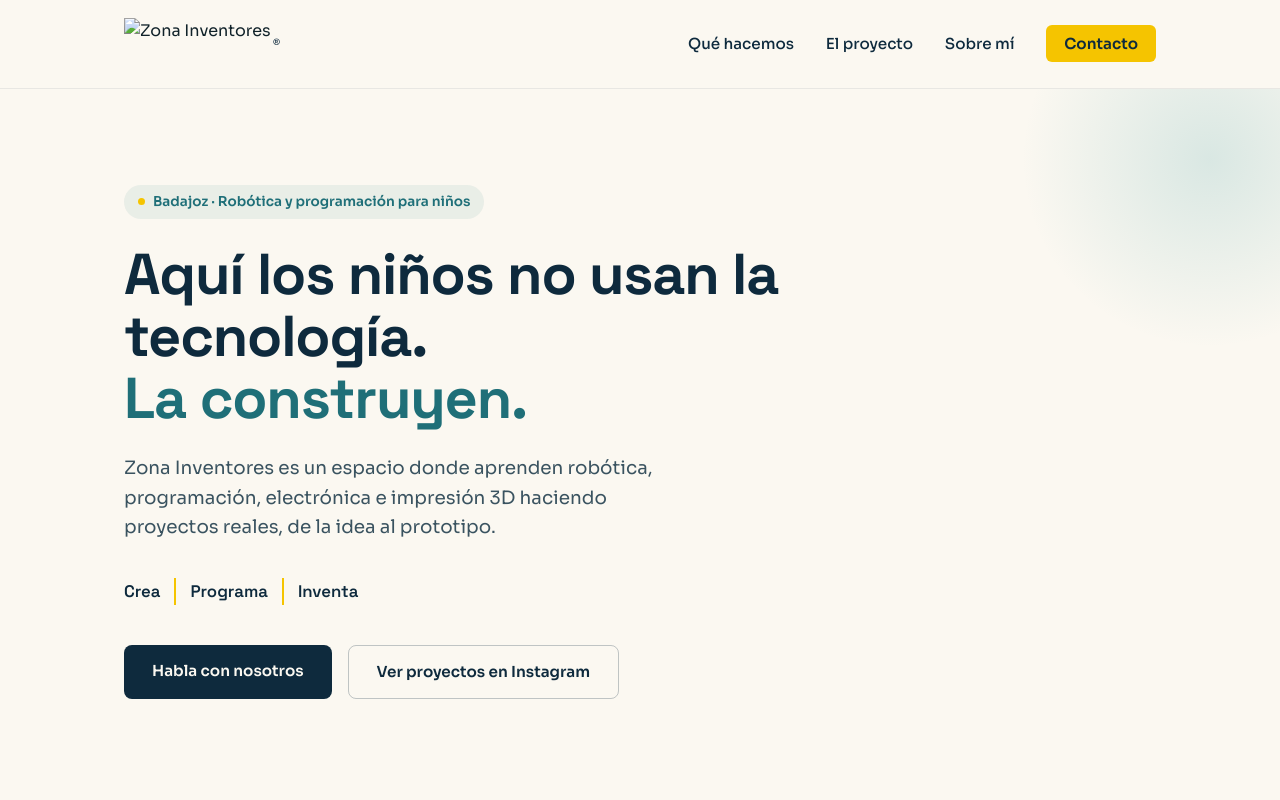
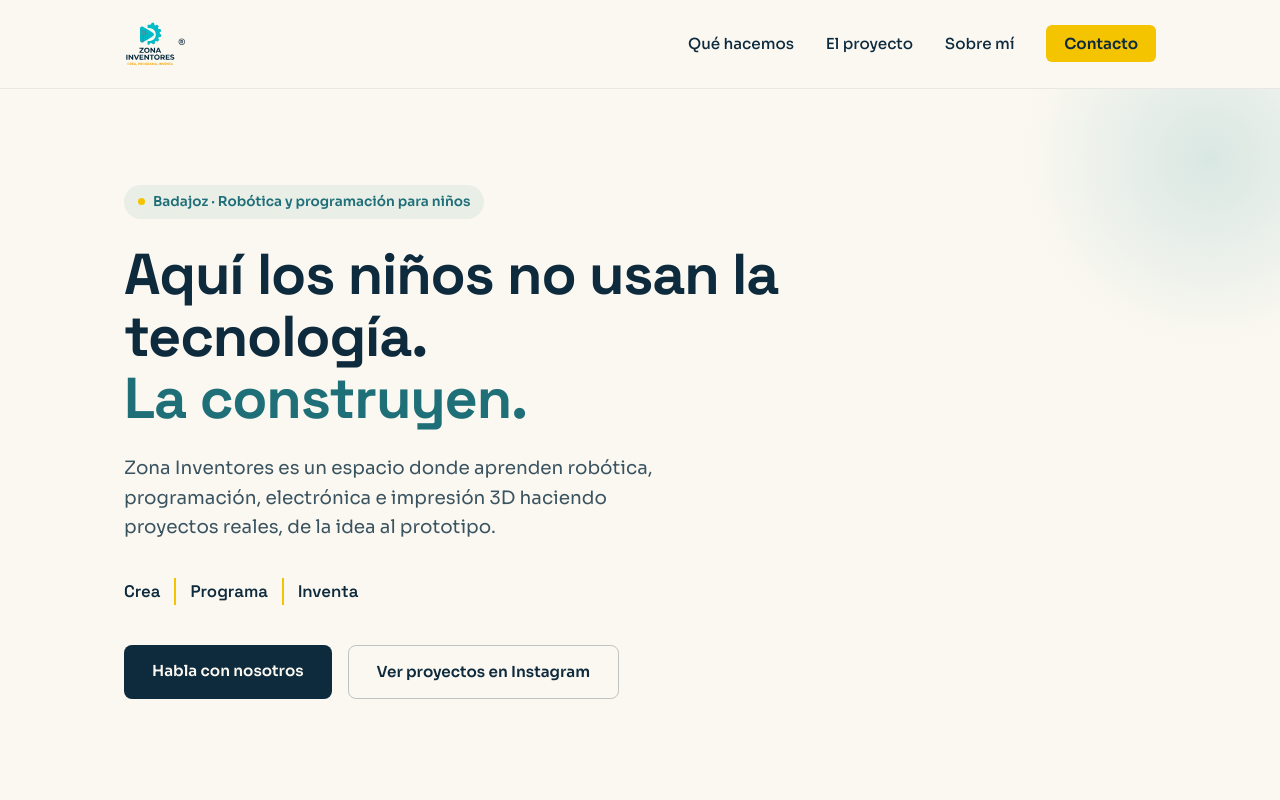
Before and after one commit to inventoresbadajoz/inventoresbadajoz.github.io, a plain HTML site: page index.html in a window 1280 px wide. Shown: the top 800 px of the page. Drawn offline with Linux system fonts and the light colour scheme.

Commit message:
Add files via upload

```diff
--- a/index.html
+++ b/index.html
@@ -394,7 +394,7 @@
 
 <header>
   <div class="wrap">
-    <a href="#" class="logo"><img src="assets/logo.svg" alt="Zona Inventores" height="40"><sup style="font-size:0.7rem; color:var(--navy); margin-left:2px;">®</sup></a>
+    <a href="#" class="logo"><img src="logo.svg" alt="Zona Inventores" height="40"><sup style="font-size:0.7rem; color:var(--navy); margin-left:2px;">®</sup></a>
     <nav>
       <a href="#que-hacemos">Qué hacemos</a>
       <a href="#sobre">El proyecto</a>
@@ -516,7 +516,7 @@
 <footer>
   <div class="wrap">
     <div style="display:flex; align-items:center; gap:10px;">
-      <img src="assets/logo.svg" alt="Zona Inventores" height="28">
+      <img src="logo.svg" alt="Zona Inventores" height="28">
       <span>© 2026 Zona Inventores® — Badajoz</span>
     </div>
     <div>Crea · Programa · Inventa</div>
```
